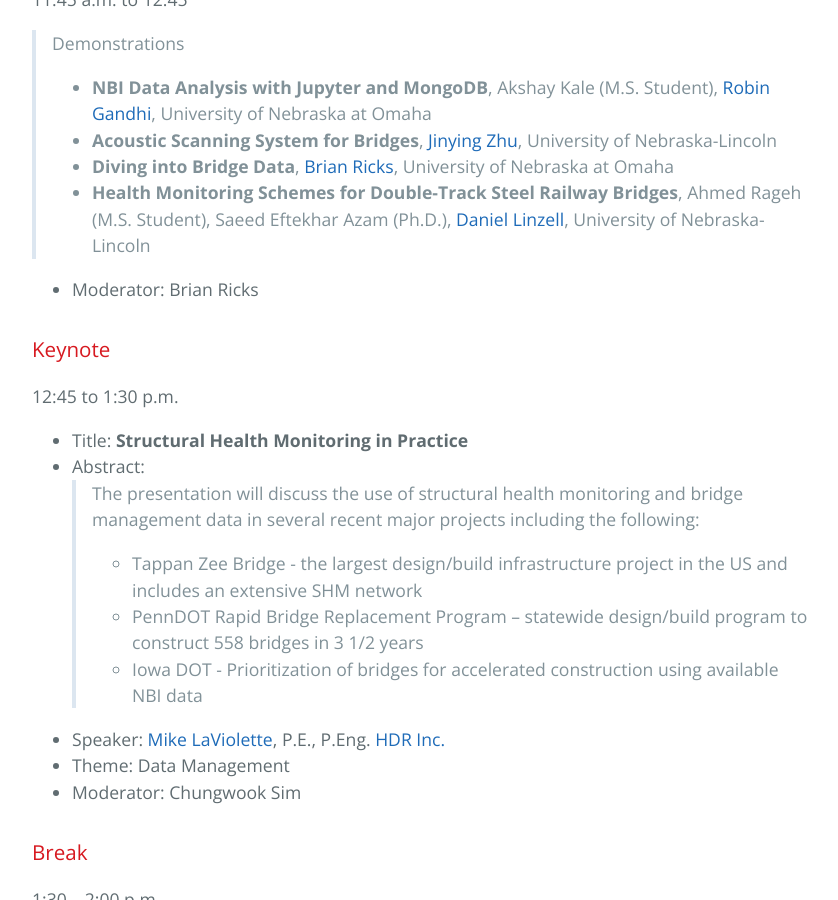
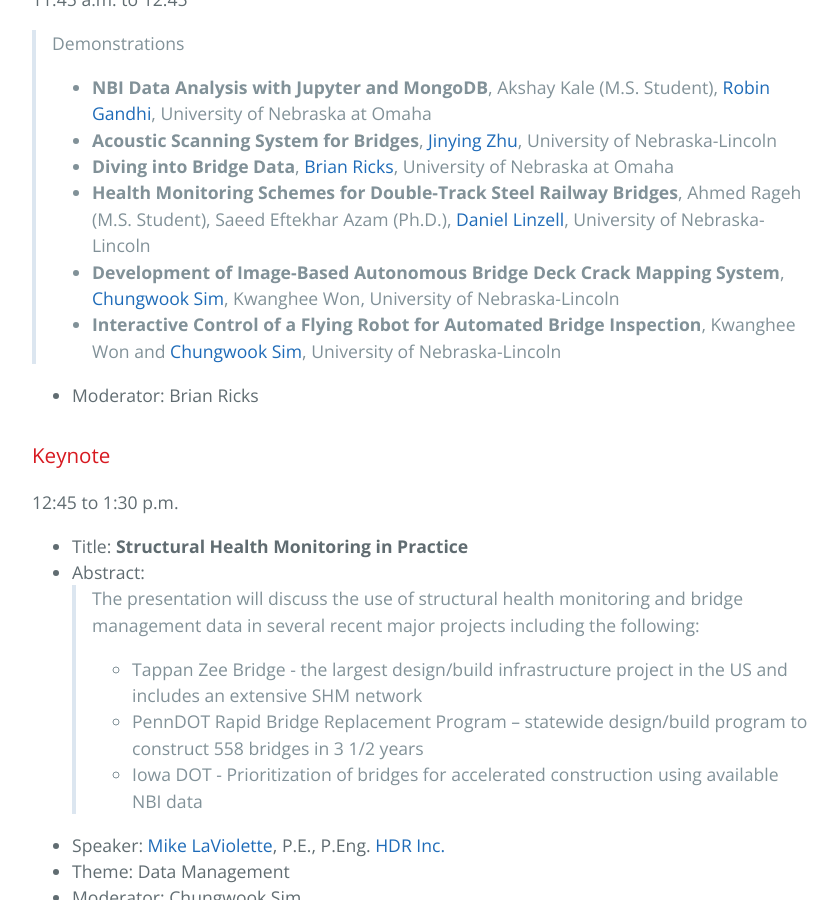
Before and after one commit to BridgingBigData/BridgingBigData.github.io, a Jekyll site: the page built from pages/bbd2017agenda.md, in a window 1280 px wide and 900 px high, scrolled down 2984 px. Shown: the whole window, without its empty margins (192-1030 px from the left). Built offline with Jekyll 4.4.1, drawn with Linux system fonts in a browser that asks for light colours.

Commit message:
agenda bbd

```diff
--- a/pages/bbd2017agenda.md
+++ b/pages/bbd2017agenda.md
@@ -66,6 +66,8 @@ Dan Linzell, Deepak Khazanchi
   - **Acoustic Scanning System for Bridges**, [Jinying Zhu](http://engineering.unl.edu/civil/faculty/jinying-zhu/), University of Nebraska-Lincoln
   - **Diving into Bridge Data**, [Brian Ricks](https://www.unomaha.edu/college-of-information-science-and-technology/about/faculty-staff/brian-ricks.php), University of Nebraska at Omaha
   - **Health Monitoring Schemes for Double-Track Steel Railway Bridges**, Ahmed Rageh (M.S. Student), Saeed Eftekhar Azam (Ph.D.), [Daniel Linzell](http://engineering.unl.edu/civil/daniel-linzell/), University of Nebraska-Lincoln
+  - **Development of Image-Based Autonomous Bridge Deck Crack Mapping System**, [Chungwook Sim](http://engineering.unl.edu/civil/faculty/chungwook-sim/), Kwanghee Won, University of Nebraska-Lincoln
+  - **Interactive Control of a Flying Robot for Automated Bridge Inspection**, Kwanghee Won and [Chungwook Sim](http://engineering.unl.edu/civil/faculty/chungwook-sim/), University of Nebraska-Lincoln
 
 - Moderator: Brian Ricks
 
```
